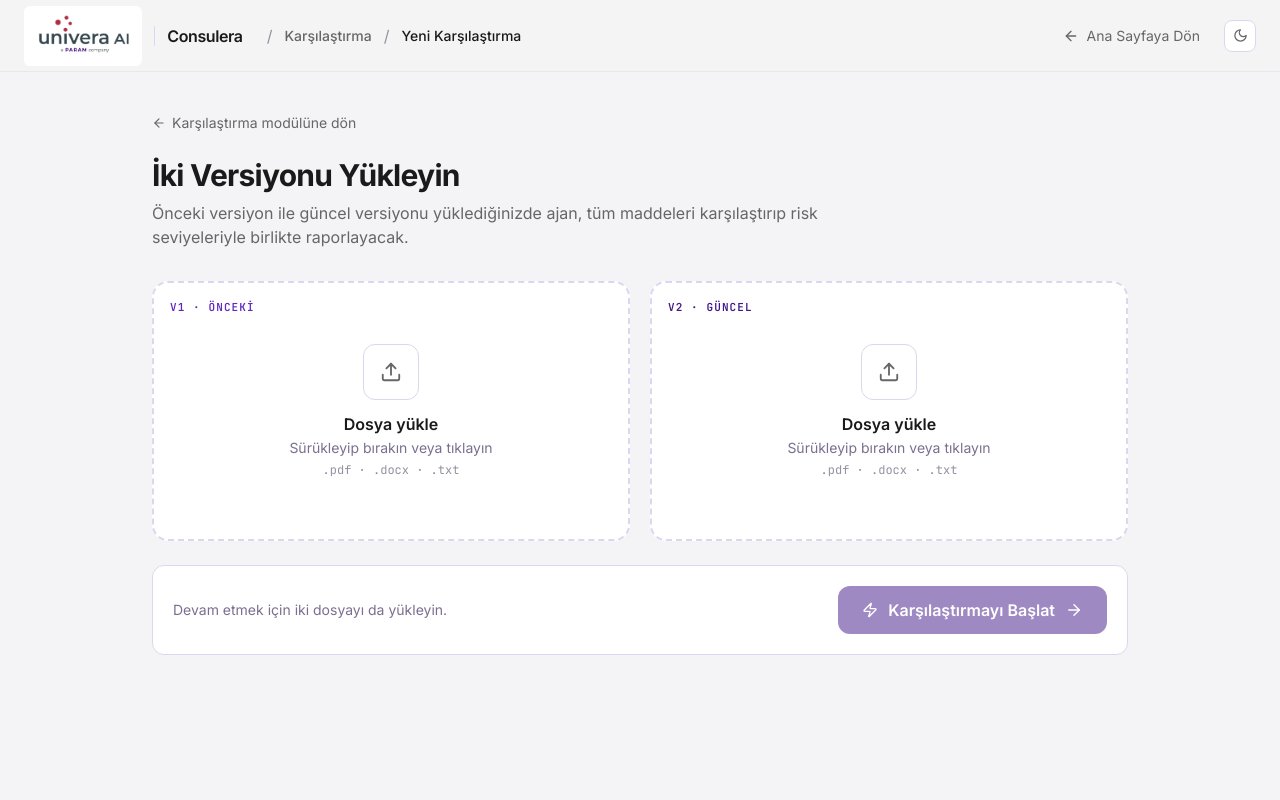
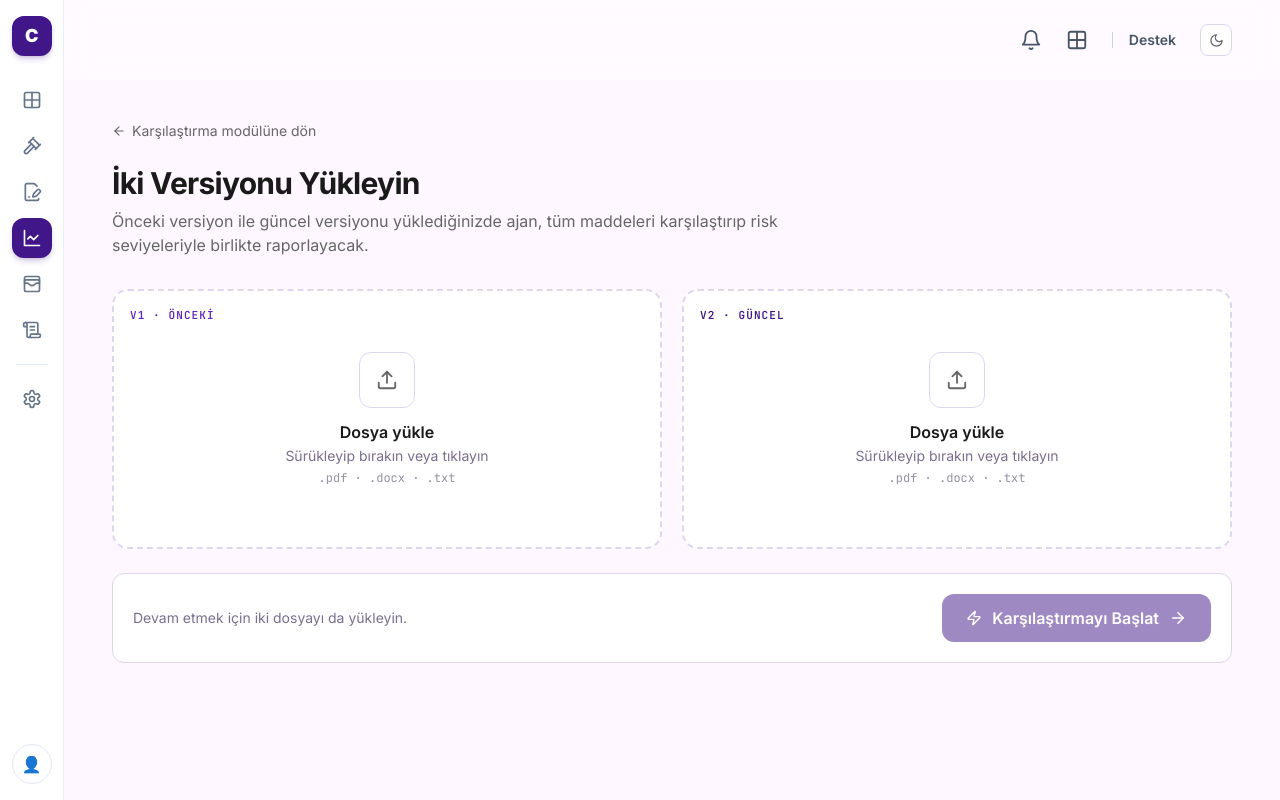
Before and after one commit to onurege/agentex, a Next.js app: page /app/compare/new in a window 1280 px wide. Built offline with nearby package versions, Linux system fonts and the light colour scheme; no server answers.

Commit message:
feat(compare): adopt AppShell + full-width layout

```diff
--- a/src/app/app/compare/[id]/page.tsx
+++ b/src/app/app/compare/[id]/page.tsx
@@ -22,7 +22,7 @@ import {
   FileDiff,
   Loader2,
 } from "lucide-react";
-import { CompareLayout } from "@/components/compare/CompareLayout";
+import { AppShell } from "@/components/app/AppShell";
 import { FindingCard } from "@/components/compare/FindingCard";
 import { useCompareStore } from "@/lib/compare/store";
 import type { CompareRiskLevel } from "@/lib/compare/types";
@@ -127,8 +127,8 @@ export default function CompareResultsPage() {
   }
 
   return (
-    <CompareLayout pageTitle="Sonuç">
-      <div className="max-w-6xl mx-auto px-6 py-8">
+    <AppShell activePath="/app/compare">
+      <div className="px-12 py-8">
         <Link
           href="/app/compare"
           className="inline-flex items-center gap-1.5 text-sm text-text-secondary hover:text-text-primary mb-5 transition-colors"
@@ -263,7 +263,7 @@ export default function CompareResultsPage() {
           </ul>
         )}
       </div>
-    </CompareLayout>
+    </AppShell>
   );
 }
 
--- a/src/app/app/compare/new/page.tsx
+++ b/src/app/app/compare/new/page.tsx
@@ -13,7 +13,7 @@ import { useRouter } from "next/navigation";
 import { useCallback } from "react";
 import Link from "next/link";
 import { ArrowLeft, ArrowRight, Zap } from "lucide-react";
-import { CompareLayout } from "@/components/compare/CompareLayout";
+import { AppShell } from "@/components/app/AppShell";
 import { CompareUploadBox } from "@/components/compare/CompareUploadBox";
 import { useCompareStore } from "@/lib/compare/store";
 import { logClientActivity } from "@/lib/client-activity";
@@ -54,8 +54,8 @@ export default function NewCompareRunPage() {
   }, [startCompareRun, router, pendingV1, pendingV2]);
 
   return (
-    <CompareLayout pageTitle="Yeni Karşılaştırma">
-      <div className="max-w-5xl mx-auto px-6 py-10">
+    <AppShell activePath="/app/compare">
+      <div className="px-12 py-10">
         {/* Breadcrumb-style back */}
         <Link
           href="/app/compare"
@@ -121,6 +121,6 @@ export default function NewCompareRunPage() {
           </button>
         </div>
       </div>
-    </CompareLayout>
+    </AppShell>
   );
 }
--- a/src/app/app/compare/page.tsx
+++ b/src/app/app/compare/page.tsx
@@ -18,7 +18,7 @@ import {
   AlertTriangle,
   Trash2,
 } from "lucide-react";
-import { CompareLayout } from "@/components/compare/CompareLayout";
+import { AppShell } from "@/components/app/AppShell";
 import { useCompareStore } from "@/lib/compare/store";
 
 function formatDate(iso: string): string {
@@ -47,8 +47,8 @@ export default function CompareModuleLanding() {
   );
 
   return (
-    <CompareLayout>
-      <div className="max-w-6xl mx-auto px-6 py-12">
+    <AppShell activePath="/app/compare">
+      <div className="px-12 py-12">
         {/* Hero */}
         <section className="relative rounded-2xl border border-workspace-border bg-workspace-surface p-10 mb-12 overflow-hidden">
           <div className="pointer-events-none absolute -top-24 -right-24 w-80 h-80 rounded-full bg-accent-primary/[0.05] blur-3xl" />
@@ -185,6 +185,6 @@ export default function CompareModuleLanding() {
           )}
         </section>
       </div>
-    </CompareLayout>
+    </AppShell>
   );
 }
```
